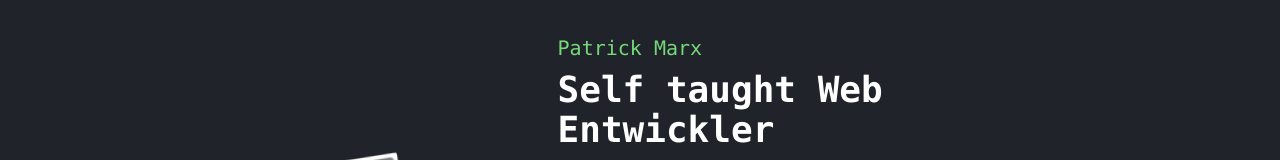
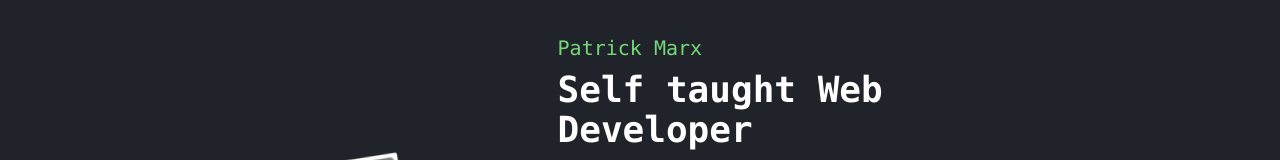
Before and after one commit to pmarx92/Meine-Portfolio-Website, a plain HTML site: page index.html in a window 1280 px wide. Shown: the part 222-382 px from the top of the page. Drawn offline with nearby package versions, Linux system fonts and the light colour scheme.

Commit message:
Update index.html

```diff
--- a/index.html
+++ b/index.html
@@ -54,7 +54,7 @@
             <div class="w-3/4 p-4 m-auto md:w-1/2 lg:w-1/3 2xl:-ml-60">
                 <div class="">
                     <span class="text-green text-xl">Patrick Marx</span>
-                    <h1 class="text-white font-bold text-2xl sm:text-4xl mt-2">Self taught Web Entwickler</h1>
+                    <h1 class="text-white font-bold text-2xl sm:text-4xl mt-2">Self taught Web Developer</h1>
                     <p class="text-white my-6">
                         Ich habe vor einem Jahr mit dem Programmieren angefangen. Anfangs nur mit HTML & CSS,
                         mittlerweile auch
```
